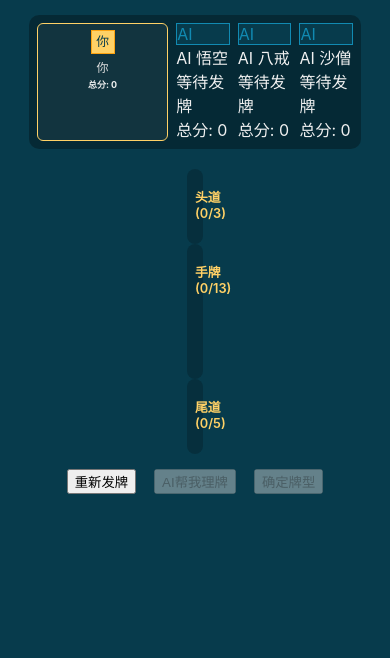
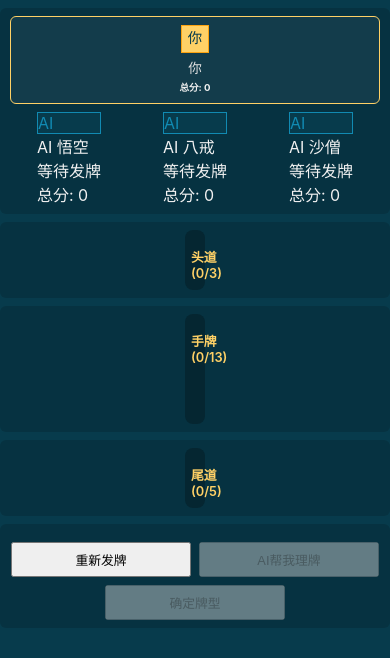
Before and after one commit to wen952555/sss, a React (Create React App) app in the folder frontend/: page / in a window 390 px wide. Shown: the top 658 px of the page. Built offline with nearby package versions, Linux system fonts and the light colour scheme.

Commit message:
Update App.css

```diff
--- a/frontend/src/App.css
+++ b/frontend/src/App.css
@@ -1,13 +1,69 @@
 /* frontend/src/App.css */
 
-/* --- 全局与基础布局 (保持不变) --- */
-body { font-family: -apple-system, BlinkMacSystemFont, 'Segoe UI', Roboto, ऑक्सीजन, Ubuntu, Cantarell, 'Fira Sans', 'Droid Sans', 'Helvetica Neue', sans-serif; -webkit-font-smoothing: antialiased; -moz-osx-font-smoothing: grayscale; background-color: #073b4c; color: #f1f1f1; margin: 0; padding: 0; box-sizing: border-box; }
+/* --- 全局与基础布局 --- */
+body, html { height: 100%; margin: 0; overflow-x: hidden; }
+body { font-family: -apple-system, BlinkMacSystemFont, 'Segoe UI', Roboto, ऑक्सीजन, Ubuntu, Cantarell, 'Fira Sans', 'Droid Sans', 'Helvetica Neue', sans-serif; -webkit-font-smoothing: antialiased; -moz-osx-font-smoothing: grayscale; background-color: #073b4c; color: #f1f1f1; box-sizing: border-box; }
 *, *::before, *::after { box-sizing: inherit; }
-.app-container { display: flex; flex-direction: column; align-items: center; width: 100%; min-height: 100vh; padding: 15px; }
 
-/* --- 顶部玩家状态横幅 (保持不变) --- */
-.top-banner-container { display: flex; justify-content: space-between; align-items: stretch; width: 100%; max-width: 900px; padding: 8px; margin-bottom: 20px; background-color: rgba(0, 0, 0, 0.3); border-radius: 10px; gap: 8px; }
-.player-banner-item { flex: 1 1 23%; min-width: 130px; max-width: 190px; padding: 8px; border-radius: 6px; border: 1px solid rgba(255, 255, 255, 0.1); display: flex; flex-direction: column; align-items: center; text-align: center; background-color: rgba(255, 255, 255, 0.05); transition: all 0.3s ease; }
+.app-container {
+  display: flex;
+  flex-direction: column;
+  align-items: center; /* 横幅内容块在其max-width内居中 */
+  width: 100%;
+  min-height: 100vh;
+  padding: 10px 0; /* 上下padding，左右由横幅内部控制或横幅占满 */
+}
+
+/* 主游戏视图容器 (当比牌界面不显示时) */
+.game-view-active {
+  display: flex;
+  flex-direction: column;
+  align-items: center; /* 让内部的 banner-section 居中（如果它们有max-width） */
+  width: 100%;
+  gap: 10px; /* 横幅之间的间距 */
+}
+
+/* 通用横幅区域样式 - 核心：占满宽度 */
+.banner-section {
+  width: 100%; /* 关键：占满父容器宽度 */
+  /* max-width: 1200px; */ /* 可选：为超大屏幕设置一个最大宽度，使其内容不会过于分散 */
+  /* margin-left: auto; */   /* 如果设置了max-width，这两个可以使其居中 */
+  /* margin-right: auto; */
+  padding: 10px 15px; /* 横幅自身的内边距 */
+  background-color: rgba(0, 0, 0, 0.15); /* 轻微背景区分 */
+  border-radius: 8px; /* 轻微圆角 */
+}
+
+/* 横幅1: 玩家状态显示区 */
+.player-status-banner-section {
+  /* background-color: rgba(0, 0, 0, 0.3); */ /* 可以有更深的背景 */
+  border-radius: 10px;
+  padding: 8px;
+}
+.top-banner-container {
+  display: flex;
+  justify-content: space-around; /* 或 space-between */
+  align-items: stretch;
+  width: 100%;
+  gap: 8px;
+  flex-wrap: wrap; /* 允许在小屏幕上换行 */
+  /* 移除背景和边框，因为父元素 banner-section 已提供 */
+  background-color:transparent;
+  padding:0;
+  box-shadow:none;
+  border-radius:0;
+  margin:0;
+}
+/* player-banner-item 的 flex-basis 需要更灵活，以适应父容器宽度 */
+.player-banner-item {
+  flex: 1 1 150px; /* 允许增长和缩小，基础宽度150px */
+  min-width: 120px;
+  /* max-width: 220px; */ /* 可以移除max-width，让flex均分 */
+  padding: 8px;
+  /* ... 其余样式不变 ... */
+  border-radius: 6px; border: 1px solid rgba(255, 255, 255, 0.1); display: flex; flex-direction: column; align-items: center; text-align: center; background-color: rgba(255, 255, 255, 0.05); transition: all 0.3s ease;
+}
+/* ... (其余 TopBanner 内部元素样式，如头像、名字、分数等，保持不变或微调字体大小) ... */
 .human-player-banner-item { border-color: #ffd166; }
 .ai-player-display.arranged { border-color: #06d6a0; }
 .ai-player-display.thinking { border-color: #ffd166; animation: pulse-border 1.5s infinite; }
@@ -25,117 +81,122 @@ body { font-family: -apple-system, BlinkMacSystemFont, 'Segoe UI', Roboto, ऑ
 .positive { color: #06d6a0; }
 .negative { color: #ef476f; }
 
+/* 横幅2,3,4: 牌道区域 */
+.hand-lane-banner-section {
+  /* background-color: rgba(0,0,0,0.3); */ /* 已由 banner-section 提供 */
+  padding: 12px; /* 调整牌道横幅的内边距 */
+  display: flex; /* 使内部的 .hand-area 可以更好地控制宽度 */
+  justify-content: center; /* 让 .hand-area 在横幅内居中 */
+}
+.hand-area {
+  background-color: rgba(0, 0, 0, 0.25); /* 牌道自身背景 */
+  padding: 10px; /* 牌道内边距 */
+  border-radius: 8px;
+  display: flex;
+  flex-direction: row;
+  gap: 5px;
+  position: relative;
+  align-items: center;
+  width: 100%; /* 关键：让牌道区域尝试占满其父横幅的可用宽度 */
+  /* max-width: 680px; */ /* 可以移除这个，让它自适应父横幅 */
+  min-height: 90px; /* (卡牌高63 + padding 20 + 文字一点空间) */
+}
+.hand-info-internal { position: absolute; top: 6px; left: 10px; right: 10px; display: flex; justify-content: space-between; align-items: center; pointer-events: none; z-index: 1;}
+.hand-area-title-internal { color: #ffd166; font-weight: 600; font-size: 0.9em; }
+.hand-type-display-internal { font-size: 0.8em; color: #f1f1f1; background-color: rgba(0,0,0,0.6); padding: 2px 6px; border-radius: 4px; font-weight: 500; }
 
-/* --- 游戏板与牌道区域 (主游戏界面的卡牌尺寸也调整一下) --- */
-.game-board { display: flex; flex-direction: column; gap: 20px; padding: 20px; background-color: rgba(0, 0, 0, 0.35); border-radius: 16px; box-shadow: 0 6px 20px rgba(0,0,0,0.35); width: 100%; max-width: 720px; margin-top: 0; }
-.hand-lanes-container { display: flex; flex-direction: column; gap: 18px; width: 100%; max-width: 100%; margin: 0 auto; }
-.hand-area { background-color: rgba(0, 0, 0, 0.2); padding: 12px; border-radius: 10px; display: flex; flex-direction: row; gap: 5px; /* 减小主牌桌卡牌间距 */ transition: background-color 0.25s ease-in-out, box-shadow 0.25s ease; position: relative; align-items: center; min-height: 100px; /* (卡牌高77 + padding 24) */ }
-.hand-info-internal { position: absolute; top: 6px; left: 10px; right: 10px; display: flex; justify-content: space-between; align-items: center; pointer-events: none; z-index: 1;}
-.hand-area-title-internal { color: #ffd166; font-weight: 600; font-size: 0.9em; /* 稍小一点 */ }
-.hand-type-display-internal { font-size: 0.8em; color: #f1f1f1; background-color: rgba(0,0,0,0.6); padding: 2px 6px; border-radius: 4px; font-weight: 500; }
-.hand-area.allow-wrapping { flex-wrap: wrap; justify-content: center; padding-top: 30px; /* 为文字留空间 */ min-height: 165px; /* (卡牌高77*2 + gap 5) + 文字30 + padding 24 */ align-items: flex-start; }
-.hand-area:not(.allow-wrapping) { flex-wrap: nowrap; justify-content: center; padding-top: 30px; }
+.hand-area.allow-wrapping { /* 手牌区，13张牌 */
+  flex-wrap: wrap;
+  justify-content: center; /* 卡牌换行后也居中 */
+  padding-top: 30px;
+  min-height: 145px; /* (卡牌高63*2 + gap 5) + 文字30 + padding 20 */
+  align-items: flex-start;
+}
+.hand-area:not(.allow-wrapping) { /* 头/中(5张)/尾道 */
+  flex-wrap: nowrap;
+  justify-content: center;
+  padding-top: 30px;
+}
 .hand-area.droppable-active { background-color: rgba(66, 153, 225, 0.3); }
 
-/* 卡牌样式 - 主游戏区的卡牌尺寸也调整 */
+/* 卡牌样式 - 尺寸需要自适应或通过媒体查询调整 */
 .card {
-  width: 55px;  /* 调整主游戏区卡牌宽度 */
-  height: 77px; /* 保持比例 (55 * 1.4) */
-  border-radius: 4px;
-  overflow: hidden; box-shadow: 2px 2px 5px rgba(0,0,0,0.3); background-color: white; flex-shrink: 0; user-select: none; position: relative; transition: transform 0.18s cubic-bezier(0.22, 0.61, 0.36, 1), box-shadow 0.18s cubic-bezier(0.22, 0.61, 0.36, 1);
+  /* 固定尺寸可能不理想，但对于固定数量的牌是常见做法 */
+  /* 更好的自适应需要卡牌宽度是百分比，但这会影响长宽比和内部SVG */
+  width: 48px;  /* 进一步缩小以适应在横幅中完整显示 */
+  height: 67px; /* 48 * 1.4 */
+  border-radius: 3px;
+  /* ... 其他样式保持不变 ... */
+  overflow: hidden; box-shadow: 1px 1px 3px rgba(0,0,0,0.3); background-color: white; flex-shrink: 0; user-select: none; position: relative; transition: transform 0.18s cubic-bezier(0.22, 0.61, 0.36, 1), box-shadow 0.18s cubic-bezier(0.22, 0.61, 0.36, 1);
 }
-.card:not(.static-card) { cursor: grab; }
-.card img { width: 100%; height: 100%; display: block; object-fit: contain; }
-.card:not(.static-card):hover:not(.dragging) { transform: translateY(-3px) scale(1.04); box-shadow: 3px 5px 10px rgba(0,0,0,0.3); }
-.card:not(.static-card):active, .card.dragging { cursor: grabbing; transform: scale(1.12) rotate(3.5deg) translateY(-2px); box-shadow: 4px 6px 12px rgba(0,0,0,0.45); z-index: 1000; }
+/* ... (Card hover, active, dragging 样式保持不变) ... */
 
 
-/* --- 控制按钮区域 (保持不变) --- */
-.controls { display: flex; justify-content: center; gap: 18px; padding-top: 15px; width: 100%; flex-wrap: wrap; }
-/* ... (GameButton 样式保持不变) ... */
+/* 横幅5: 控制按钮区 */
+.controls-banner-section {
+  padding: 15px 10px; /* 调整内边距 */
+  /* background-color: rgba(0,0,0,0.1); */ /* 可以有轻微不同背景 */
+}
+.controls { display: flex; justify-content: center; gap: 12px; width: 100%; flex-wrap: wrap; padding-top: 0; }
+.game-button { /* ... (保持不变，但其容器现在是100%宽度) ... */ }
+.game-button.compare-all-button { /* ... */ margin-top: 10px; width: calc(100% - 16px); /* 尝试占满，如果按钮少 */ max-width: 300px;}
 
 
-/* --- 比牌结果模态框样式 --- */
+/* --- 比牌视图容器 (全屏自适应) --- */
 .comparison-view-container { position: fixed; top: 0; left: 0; width: 100%; height: 100%; background-color: #0a303c; display: flex; align-items: center; justify-content: center; padding: 15px; z-index: 100; overflow-y: auto; }
-.modal-content.comparison-modal-content { background-color: rgba(12, 43, 53, 0.85); padding: 20px; border-radius: 12px; box-shadow: 0 8px 25px rgba(0, 0, 0, 0.5); position: relative; width: 100%; max-width: 720px; /* 与主牌桌宽度一致 */ display: flex; flex-direction: column; gap: 15px; /* 减小内部间距 */ }
-.modal-close-button.top-right-close { position: absolute; top: 8px; right: 10px; font-size: 1.8em; /* ... */ }
-.comparison-modal-content h2 { text-align: center; color: #ffd166; margin-top: 0; margin-bottom: 15px; font-size: 1.5em; }
+.comparison-modal-content { background-color: rgba(12, 43, 53, 0.85); padding: 20px; border-radius: 12px; box-shadow: 0 8px 25px rgba(0, 0, 0, 0.5); position: relative; width: 100%; max-width: 90%; /* 让模态框更宽以适应田字格 */ /* max-height: 95vh; */ display: flex; flex-direction: column; gap: 15px; }
+.modal-close-button.top-right-close { /* ... */ }
+.comparison-modal-content h2 { /* ... */ }
 
 .comparison-grid {
   display: grid;
-  grid-template-columns: repeat(2, 1fr);
-  grid-auto-rows: minmax(min-content, auto);
-  gap: 10px; /* 减小田字格间距 */
+  /* grid-template-columns: repeat(2, 1fr); */ /* 改为自适应列数 */
+  grid-template-columns: repeat(auto-fit, minmax(260px, 1fr)); /* 每列最小260px */
+  gap: 12px;
   width: 100%;
 }
+.comparison-cell { background-color: rgba(255, 255, 255, 0.04); padding: 10px; border-radius: 6px; border: 1px solid rgba(255, 255, 255, 0.08); display: flex; flex-direction: column; min-height: 180px; /* 根据卡牌大小调整 */ }
+/* ... (comparison-cell.empty, human-player-cell, h4, score-summary, comparison-hand-row, strong 样式保持不变或微调) ... */
 
-.comparison-cell {
-  background-color: rgba(255, 255, 255, 0.04);
-  padding: 10px; /* 减小单元格内边距 */
-  border-radius: 6px; /* 减小圆角 */
-  border: 1px solid rgba(255, 255, 255, 0.08);
-  display: flex;
-  flex-direction: column;
-  min-height: 180px; /* 根据新的更小卡牌调整 */
+.mini-cards { display: flex; gap: 2px; flex-wrap: nowrap; justify-content: flex-start; /* 卡牌靠左 */ align-items: center; min-height: 38px; /* (卡牌高34 + padding) */ margin-bottom: 3px; }
+.comparison-cell .static-card { /* 比牌界面卡牌，需要非常小 */
+  width: 24px;  /* 极度缩小 */
+  height: 34px; /* 24 * 1.4 */
+  /* ... 其他样式不变 ... */
+  box-shadow: none; border: 1px solid rgba(255,255,255,0.1); border-radius: 2px;
 }
-.comparison-cell.empty { min-height: 100px; /* ... */ }
-.human-player-cell { border-color: #ffd166; }
-.comparison-cell h4 { color: #e0e0e0; margin-top: 0; margin-bottom: 8px; font-size: 0.95em; border-bottom: 1px solid rgba(255,255,255,0.08); padding-bottom: 5px; display: flex; justify-content: space-between; flex-wrap: wrap;}
-.score-summary { font-size: 0.75em; color: #b0bec5; white-space: nowrap; }
-.comparison-hand-row { margin-bottom: 6px; }
-.comparison-hand-row strong { color: #89cff0; font-size: 0.8em; display: block; margin-bottom: 3px; }
+/* ... (shoot-info, modal-actions, continue-game-button 样式保持不变) ... */
 
-.mini-cards {
-  display: flex;
-  gap: 2px; /* 非常小的卡牌间距 */
-  flex-wrap: nowrap;
-  justify-content: flex-start; /* 从左开始排列，以利用空间 */
-  align-items: center;
-  min-height: 40px; /* 根据新的卡牌高度调整 */
-  margin-bottom: 3px;
+
+/* --- 响应式调整 (媒体查询需要重新审视以适应新的横幅和卡牌自适应策略) --- */
+@media (max-width: 768px) {
+  .app-container.game-view-active { padding: 8px 0; gap: 8px; } /* 主视图更紧凑 */
+  .banner-section { padding: 8px 10px; border-radius: 6px; }
+  .player-banner-item { flex-basis: calc(50% - 5px); /* 一行两个 */ min-width: 100px; } /* 顶部横幅更紧凑 */
+
+  .hand-area { min-height: 80px; /* (卡牌高56 + padding) */ gap: 4px; }
+  .hand-info-internal { top: 4px; left: 6px; right: 6px; }
+  .hand-area-title-internal { font-size: 0.8em; }
+  .hand-type-display-internal { font-size: 0.7em; padding: 2px 4px;}
+  .hand-area.allow-wrapping { min-height: 130px; /* (卡牌高56*2 + gap) + 文字 + padding */ padding-top: 25px; }
+  .hand-area:not(.allow-wrapping) { padding-top: 25px; }
+  .card { width: 40px; height: 56px; } /* 主游戏区卡牌缩小 */
+
+  .controls { gap: 8px; padding-top: 10px; }
+  .controls .game-button { width: calc(33.33% - 6px); font-size: 0.85em; padding: 6px 8px; }
+  .game-button.compare-all-button { width: calc(100% - 12px); font-size: 0.95em; padding: 10px; }
+
+  .comparison-modal-content { max-width: 95%; padding: 15px; }
+  .comparison-grid { grid-template-columns: 1fr; } /* 小屏幕单列 */
+  .comparison-cell .static-card { width: 26px; height: 36px; }
 }
 
-/* 关键修改：比牌界面中的静态卡牌尺寸 */
-.comparison-cell .static-card {
-  width: 30px;  /* 大幅缩小卡牌 */
-  height: 42px; /* 保持比例 (30 * 1.4) */
-  box-shadow: none;
-  border: 1px solid rgba(255,255,255,0.1);
-  border-radius: 2px;
+@media (max-width: 420px) { /* 非常小的屏幕 */
+  .player-banner-item { flex-basis: 100%; } /* 顶部横幅每个玩家占一行 */
+  .card { width: 32px; height: 45px; } /* 主游戏区卡牌再缩小 */
+  .hand-area { min-height: 60px; gap: 3px; }
+  .hand-area.allow-wrapping { min-height: 110px; }
+  .controls .game-button { width: calc(50% - 5px); font-size: 0.8em; }
+  .game-button.compare-all-button { width: calc(100% - 10px); }
+  .comparison-cell .static-card { width: 22px; height: 31px; }
 }
-.comparison-cell .static-card img { object-fit: fill; }
-.comparison-cell .static-card-placeholder { width: 30px; height: 42px; font-size: 9px; }
-.comparison-cell .image-error-text { font-size: 7px; }
-
-.shoot-info { font-weight: bold; font-size: 0.8em; margin-top: auto; padding: 3px; } /* 减小字体 */
-.modal-actions { text-align: center; margin-top: 15px; }
-.game-button.continue-game-button { /* ... */ }
-
-
-/* --- 响应式调整 --- */
-@media (max-width: 768px) {
-  .player-banner-item { flex-basis: calc(50% - 4px); min-width: 110px; } /* 顶部横幅调整 */
-  .game-board { max-width: 100%; padding: 10px; gap: 12px; }
-  .card { width: 50px; height: 70px; } /* 主游戏区卡牌在平板上 */
-  .hand-area { min-height: 90px; padding: 8px; }
-  .hand-area.allow-wrapping { min-height: 155px; }
-  .comparison-modal-content { max-width: 95%; padding: 15px; }
-  .comparison-grid { grid-template-columns: 1fr; }
-  .comparison-cell .static-card { width: 28px; height: 39px; } /* 平板模态框卡牌 */
-}
-@media (max-width: 480px) {
-  .player-banner-item { min-width: 100px; padding: 6px; } /* 顶部横幅再调整 */
-  .player-avatar-banner {width: 24px; height: 24px; font-size: 0.8em;}
-  .player-name-banner {font-size: 0.75em;}
-  .player-status-banner {font-size: 0.6em;}
-  .player-score-container-banner {font-size: 0.7em;}
-  .card { width: 42px; height: 59px; } /* 手机主游戏区卡牌 */
-  .hand-area { min-height: 75px; gap: 4px;}
-  .hand-area.allow-wrapping { min-height: 135px; padding-top: 28px; }
-  .hand-info-internal { top: 5px; left: 8px; right: 8px; }
-  .hand-area-title-internal { font-size: 0.8em; }
-  .hand-type-display-internal { font-size: 0.7em; padding: 2px 5px;}
-  .comparison-cell .static-card { width: 24px; height: 34px; } /* 手机模态框卡牌 */
-  .comparison-cell h4 {font-size: 0.9em;}
-  .comparison-hand-row strong {font-size: 0.75em;}
-}
```
